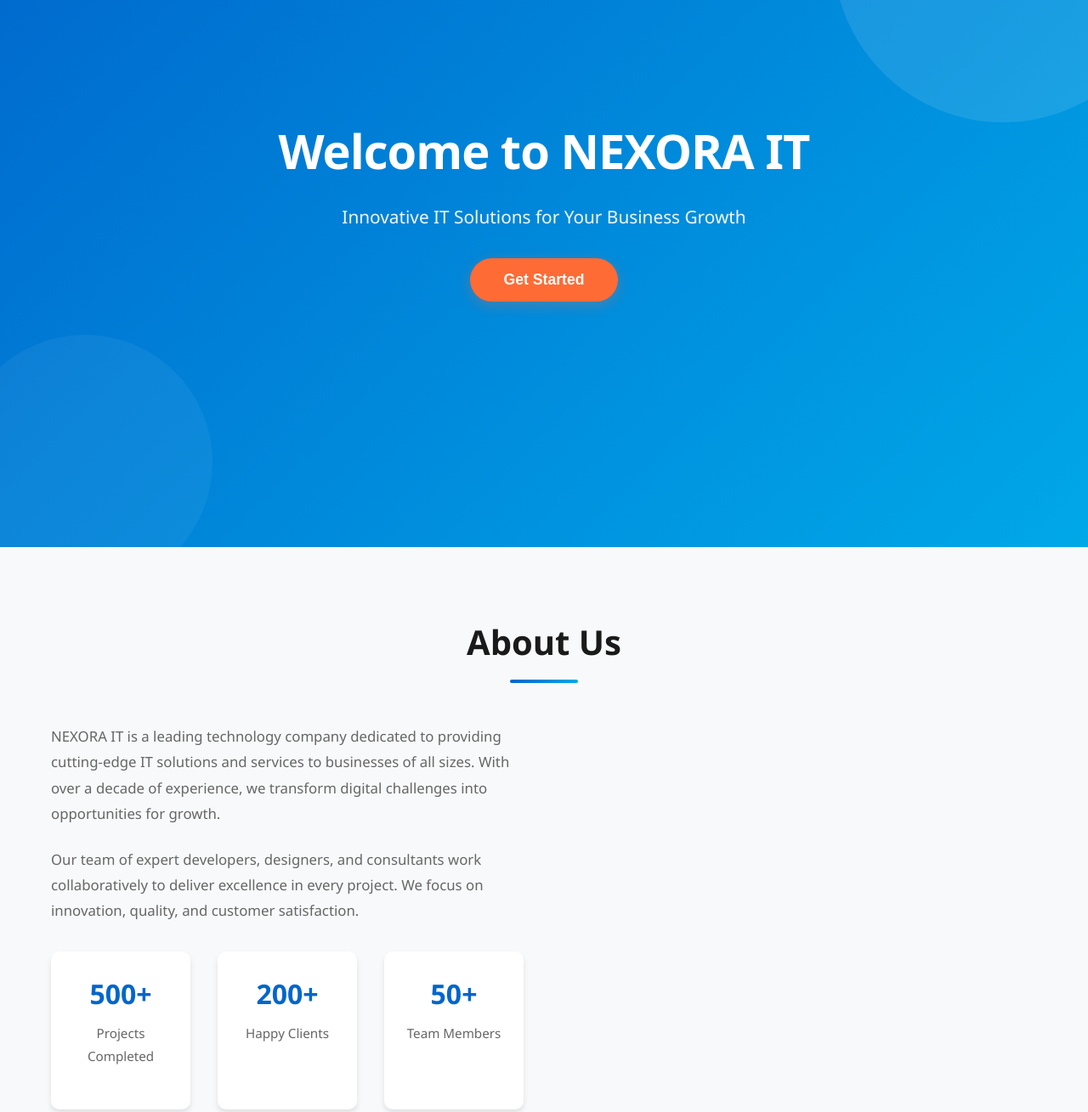
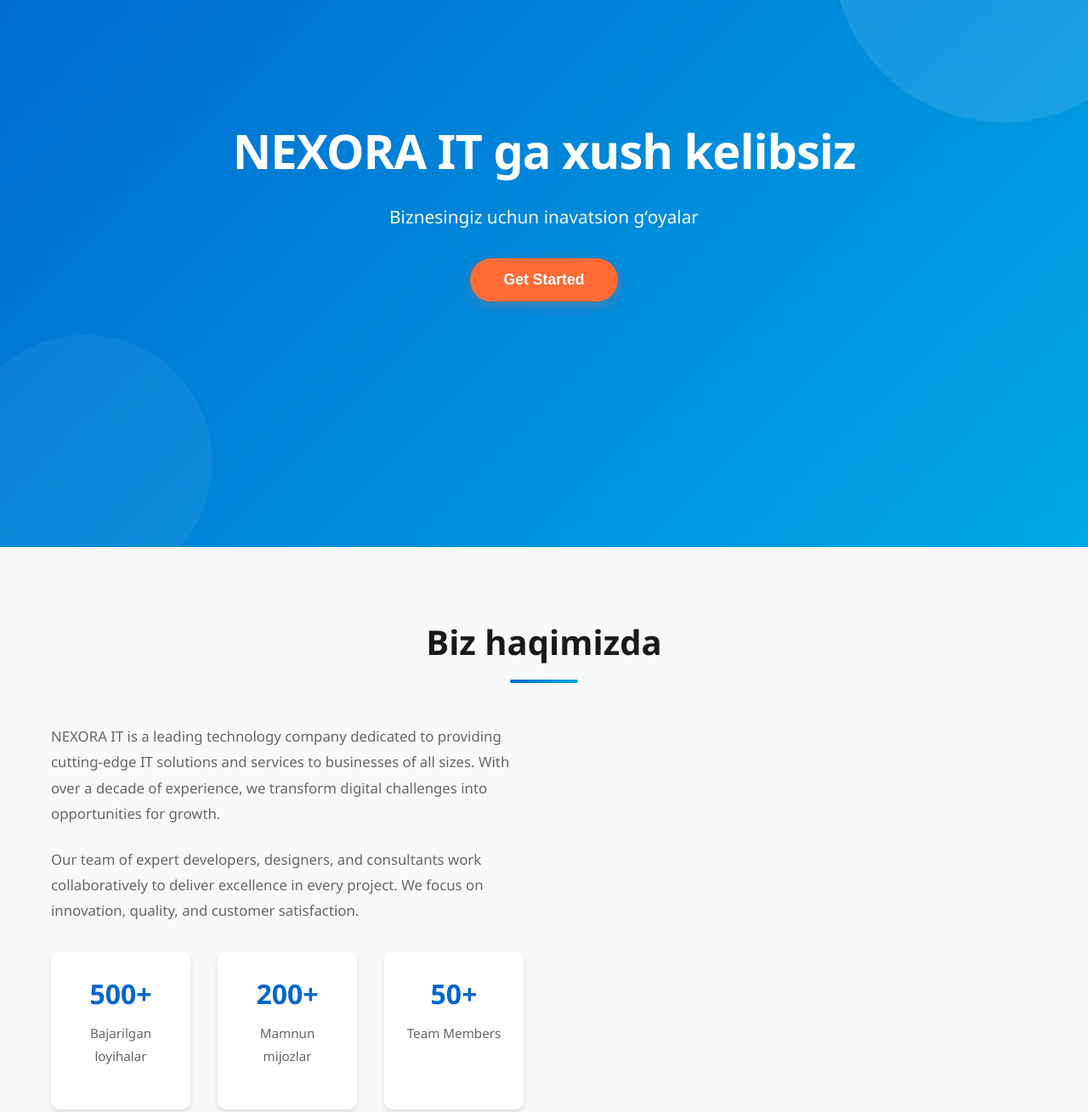
Before and after one commit to Ziyomiddinmu/nexora-it-website, a website: page index.html in a window 1280 px wide. Shown: the part 234-1543 px from the top of the page at 85% size. Drawn offline with Linux system fonts and the light colour scheme.

Commit message:
Translate homepage and about section to Uzbek
Updated text content in the home and about sections to Uzbek language.

```diff
--- a/index.html
+++ b/index.html
@@ -30,8 +30,8 @@
     <!-- Home Section -->
     <section id="home" class="hero">
         <div class="hero-content">
-            <h1>Welcome to NEXORA IT</h1>
-            <p>Innovative IT Solutions for Your Business Growth</p>
+            <h1>NEXORA IT ga xush kelibsiz</h1>
+            <p>Biznesingiz uchun inavatsion gʻoyalar</p>
             <button class="cta-button" onclick="document.getElementById('contact').scrollIntoView({behavior: 'smooth'})">Get Started</button>
         </div>
     </section>
@@ -39,7 +39,7 @@
     <!-- About Us Section -->
     <section id="about" class="about">
         <div class="container">
-            <h2>About Us</h2>
+            <h2>Biz haqimizda</h2>
             <div class="about-content">
                 <div class="about-text">
                     <p>NEXORA IT is a leading technology company dedicated to providing cutting-edge IT solutions and services to businesses of all sizes. With over a decade of experience, we transform digital challenges into opportunities for growth.</p>
@@ -47,11 +47,11 @@
                     <div class="about-stats">
                         <div class="stat">
                             <h3>500+</h3>
-                            <p>Projects Completed</p>
+                            <p>Bajarilgan loyihalar </p>
                         </div>
                         <div class="stat">
                             <h3>200+</h3>
-                            <p>Happy Clients</p>
+                            <p>Mamnun mijozlar</p>
                         </div>
                         <div class="stat">
                             <h3>50+</h3>
```
